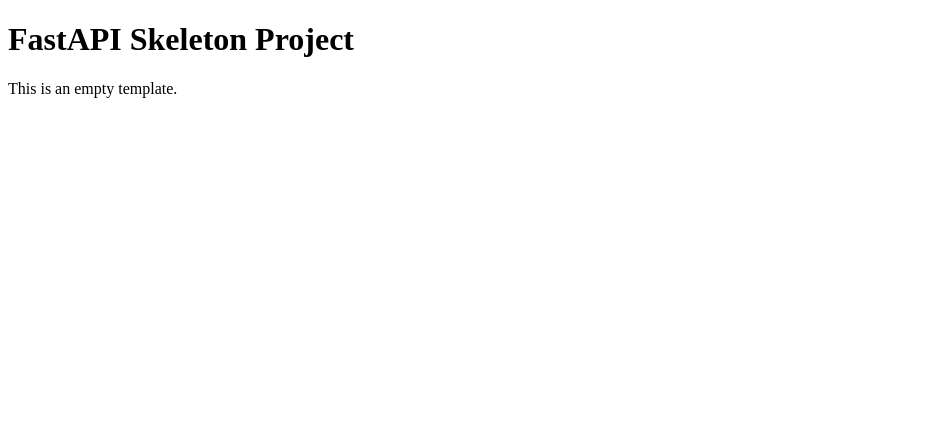
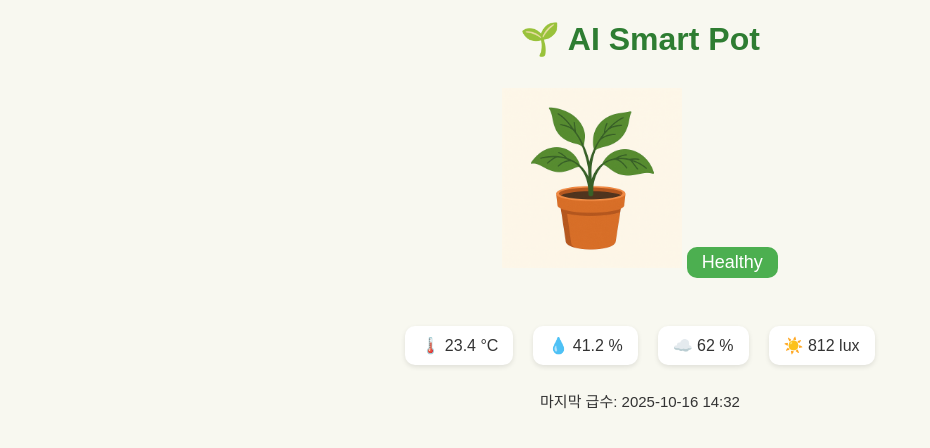
Before and after one commit to SeJunAn/smartplant_sch_capstone, a FastAPI app: page / in a window 1280 px wide. Shown: the top 448 px of the page, without its empty margins (0-930 px from the left). Run offline with FastAPI, Linux system fonts and the light colour scheme.

Commit message:
feat : 메인 페이지 구성

```diff
--- a/app/main.py
+++ b/app/main.py
@@ -1,4 +1,4 @@
-from fastapi import FastAPI
+from fastapi import FastAPI, Request
 from fastapi.responses import HTMLResponse
 from fastapi.staticfiles import StaticFiles
 from fastapi.templating import Jinja2Templates
@@ -14,5 +14,16 @@ app.include_router(example.router)
 templates = Jinja2Templates(directory="app/templates")
 
 @app.get("/", response_class=HTMLResponse)
-async def read_root():
-    return templates.TemplateResponse("index.html", {"request": {}})
+async def main_page(request: Request):
+    sensor_data = {
+        "temperature": 23.4,
+        "moisture": 41.2,
+        "humidity": 62,
+        "light": 812,
+        "last_watered": "2025-10-16 14:32",
+        "status": "Healthy"
+    }
+    return templates.TemplateResponse(
+        "index.html",
+        {"request": request, **sensor_data}
+    )
--- /dev/null
+++ b/app/static/css/style.css
@@ -0,0 +1,47 @@
+body {
+  font-family: "Pretendard", sans-serif;
+  background: #f8f8f0;
+  color: #333;
+  text-align: center;
+}
+
+h1 {
+  margin-top: 20px;
+  color: #2e7d32;
+}
+
+.pot-section {
+  margin: 30px 0;
+}
+
+.pot-img {
+  width: 180px;
+}
+
+.status {
+  font-size: 18px;
+  color: white;
+  background-color: #4caf50;
+  display: inline-block;
+  padding: 5px 15px;
+  border-radius: 10px;
+}
+
+.sensor-cards {
+  display: flex;
+  justify-content: center;
+  gap: 20px;
+  margin-top: 20px;
+}
+
+.card {
+  background: white;
+  border-radius: 10px;
+  padding: 10px 15px;
+  box-shadow: 0 2px 5px rgba(0,0,0,0.1);
+}
+
+.last-water {
+  margin-top: 25px;
+  font-size: 15px;
+}
--- a/app/templates/index.html
+++ b/app/templates/index.html
@@ -1,11 +1,25 @@
 <!DOCTYPE html>
 <html lang="ko">
 <head>
-    <meta charset="UTF-8">
-    <title>FastAPI Skeleton</title>
+  <meta charset="UTF-8">
+  <title>AI Smart Pot</title>
+  <link rel="stylesheet" href="/static/css/style.css">
 </head>
 <body>
-    <h1>FastAPI Skeleton Project</h1>
-    <p>This is an empty template.</p>
+  <h1>🌱 AI Smart Pot</h1>
+
+  <div class="pot-section">
+    <img src="fastapi_app/app/static/images/pot_healthy.png" alt="화분 상태" class="pot-img">
+    <p class="status">{{ status }}</p>
+  </div>
+
+  <div class="sensor-cards">
+    <div class="card">🌡️ {{ temperature }} °C</div>
+    <div class="card">💧 {{ moisture }} %</div>
+    <div class="card">☁️ {{ humidity }} %</div>
+    <div class="card">☀️ {{ light }} lux</div>
+  </div>
+
+  <p class="last-water">마지막 급수: {{ last_watered }}</p>
 </body>
 </html>
```
Also changed, not shown: app/static/images/pot_healthy.png (added).
